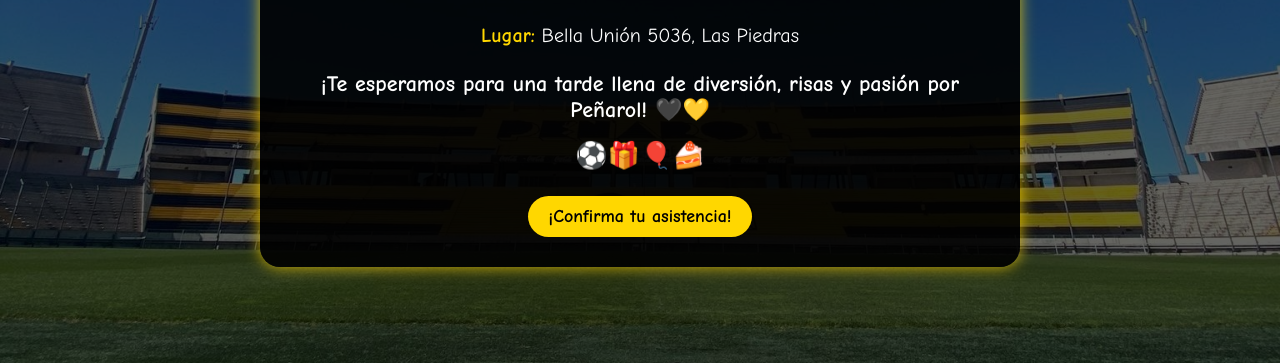
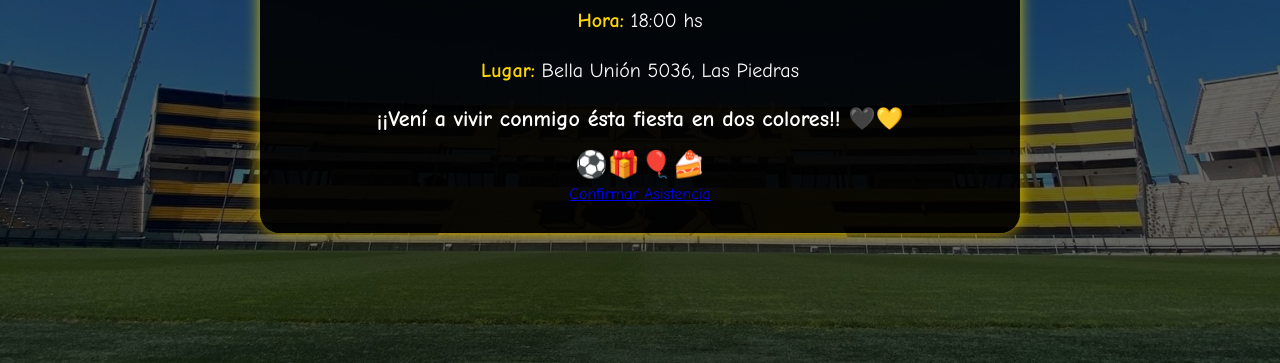
Before and after one commit to NexusRv/Cumplemeli, a plain HTML site: page index.html in a window 1280 px wide. Shown: the part 437-800 px from the top of the page. Drawn offline with Linux system fonts and the light colour scheme.

Commit message:
Modificado CTA para redirigir a WhatsApp

```diff
--- a/index.html
+++ b/index.html
@@ -123,9 +123,9 @@
                 <p><span>Hora:</span> 18:00 hs</p>
                 <p><span>Lugar:</span> Bella Unión 5036, Las Piedras</p>
             </div>
-            <p class="personal-message">¡Te esperamos para una tarde llena de diversión, risas y pasión por Peñarol! 🖤💛</p>
+            <p class="personal-message">¡¡Vení a vivir conmigo ésta fiesta en dos colores!!  🖤💛</p>
             <div class="emojis">⚽🎁🎈🍰</div>
-            <a href="https://confirmar-asistencia-link.com" class="cta-button">¡Confirma tu asistencia!</a>
+            <a href="https://wa.me/59891331672?text=%C2%A1Hola%21%20Quiero%20confirmar%20mi%20asistencia%20al%20cumplea%C3%B1os" class="cta">Confirmar Asistencia</a>
         </div>
     </div>
 </body>
```
Also changed, not shown: Estadio campeon del siglo.jpg (deleted), Peñarol.png (deleted), assets/Estadio campeon del siglo.jpg (deleted).
